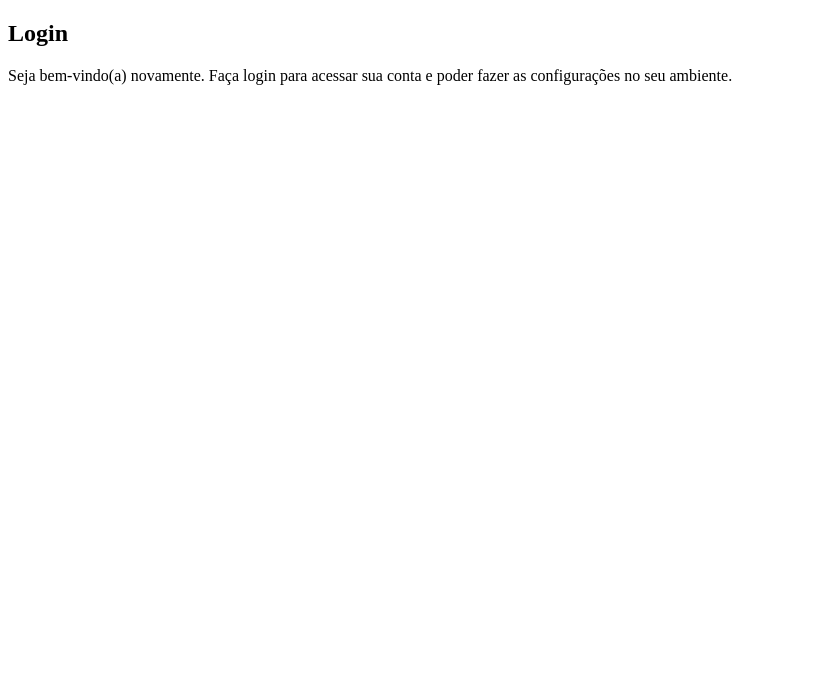
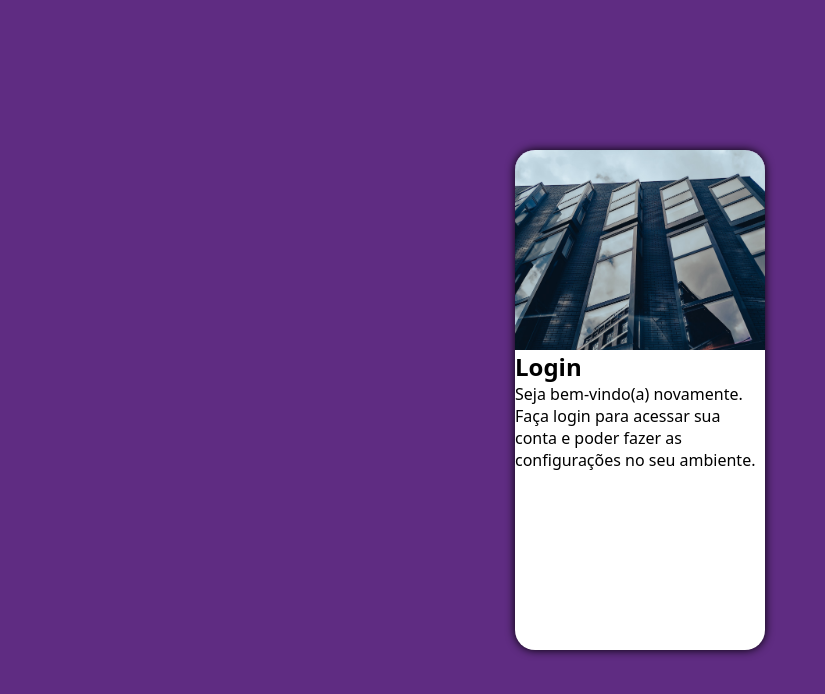
Before and after one commit to FelipeMorais19/projeto-login, a plain HTML site: page index.html in a window 1280 px wide. Shown: the whole page, without its empty margins (0-825 px from the left). Drawn offline with Linux system fonts and the light colour scheme.

Commit message:
att desafio

```diff
--- a/estilos/style.css
+++ b/estilos/style.css
@@ -4,3 +4,43 @@
     Verde: #49a09d
     Lilás: #5f2c82
 */
+
+*{
+    font-family: system-ui, -apple-system, BlinkMacSystemFont, 'Segoe UI', Roboto, Oxygen, Ubuntu, Cantarell, 'Open Sans', 'Helvetica Neue', sans-serif;
+    padding: 0px;
+    margin: 0px;
+    box-sizing: border-box;
+}
+
+body, html{
+    background-color: #5f2c82;
+    height: 100vh;
+    width: 100vw;
+}
+
+main{
+    position: relative;
+    height: 100vh;
+    width: 100vw;
+}
+
+section#login{
+    position: absolute;
+    top: 50%;
+    left: 50%;
+    transform: translate(-50%, -50%);
+    overflow: hidden;
+
+    background-color: white;
+    width: 250px;
+    height: 500px;
+    border-radius: 20px;
+    box-shadow: 0px 0px 10px black;
+}
+
+section#login > div#imagem{
+    background: #5f2c82 url(../imagens/predio.jpg) no-repeat;
+    background-size: cover;
+    height: 200px;
+
+}
```
